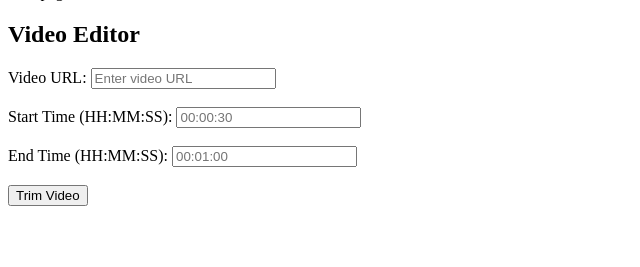
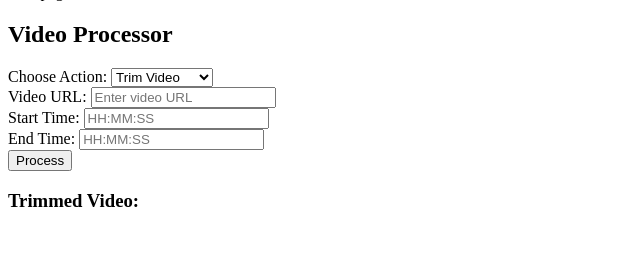
Before and after one commit to MaorS-Dig/first_exercise, a Flask app: template templates/index.html in a window 1280 px wide. Shown: the part 33-300 px from the top of the page, without its empty margins (0-640 px from the left). Run offline with Flask 3, Linux system fonts and the light colour scheme; the template is opened without the code that fills it, so the values that code supplies are empty.

Commit message:
added extract audio option to the web page

```diff
--- a/app.py
+++ b/app.py
@@ -29,12 +29,12 @@ def hello():
 
 def save_file(file_path):
     save_directory = "/app/videos/"  # Define a fixed directory inside the container
-    os.makedirs(save_directory, exist_ok=True)  # Ensure the folder exists
+    os.makedirs(save_directory, exist_ok=True)
 
     saved_path = os.path.join(save_directory, os.path.basename(file_path))
-    os.rename(file_path, saved_path)  # Move the file
+    os.rename(file_path, saved_path)
 
-    print(f"✅ File saved to: {saved_path}")  # Debugging log
+    print(f"✅ File saved to: {saved_path}")
     return saved_path
 
 
@@ -102,7 +102,7 @@ def trim_video():
         if result.returncode != 0:
             return jsonify({"error": "FFmpeg processing failed", "details": result.stderr.decode()}), 500
 
-        save_file(temp_output)  # Save the file in the project root
+        save_file(temp_output)
 
         # Return the video URL to be displayed on the webpage
         return jsonify({"message": "Processing complete", "redirect_url": "/watch"}), 200
@@ -133,38 +133,37 @@ def extract_audio():
     start = data.get('start')  # Format: HH:MM:SS or seconds
     end = data.get('end')  # Format: HH:MM:SS or seconds
 
+
     if not url or start is None or end is None:
-        return jsonify({"error": "Missing parameters (url, start, end)"}), 400
+        return jsonify({"error": "Missing parameters (url, start, end, format)"}), 400
+
+    response = requests.get(url, stream=True)
+    if response.status_code != 200:
+        return jsonify({"error": "Failed to fetch video from URL"}), 400
 
     temp_input = "temp_input.mp4"
-    temp_output = "temp_output_audio.mp3"
+    temp_output = f"extracted_audio.mp3"
 
-    try:
-        response = requests.get(url, stream=True)
-        if response.status_code != 200:
-            return jsonify({"error": "Failed to fetch video from URL"}), 400
+    with open(temp_input, "wb") as f:
+        for chunk in response.iter_content(chunk_size=1024):
+            f.write(chunk)
 
-        with open(temp_input, "wb") as f:
-            for chunk in response.iter_content(chunk_size=1024):
-                f.write(chunk)
+    command = [
+        "ffmpeg", "-i", temp_input,
+        "-ss", str(start), "-to", str(end),
+        "-q:a", "0", "-map", "a", temp_output
+    ]
 
-        command = [
-            "ffmpeg", "-i", temp_input,
-            "-ss", str(start), "-to", str(end),
-            "-q:a", "0", "-map", "a", temp_output
-        ]
+    result = subprocess.run(command, stdout=subprocess.PIPE, stderr=subprocess.PIPE)
 
-        result = subprocess.run(command, stdout=subprocess.PIPE, stderr=subprocess.PIPE)
-        if result.returncode != 0:
-            return jsonify({"error": "FFmpeg processing failed", "details": result.stderr.decode()}), 500
+    if os.path.exists(temp_input):
+        os.remove(temp_input)
 
-        saved_path = save_file(temp_output)
+    if result.returncode != 0:
+        return jsonify({"error": "FFmpeg processing failed", "details": result.stderr.decode()}), 500
 
-        return jsonify({"message": "Processing complete", "saved_path": saved_path}), 200
+    saved_audio_path = save_file(temp_output)
 
-    except Exception as e:
-        return jsonify({"error": "An error occurred", "details": str(e)}), 500
-
-    finally:
-        if os.path.exists(temp_input):
-            os.remove(temp_input)
+    # Return the audio URL for frontend
+    audio_url = f"/video/{os.path.basename(saved_audio_path)}"
+    return jsonify({"message": "Processing complete", "audio_url": audio_url}), 200
--- a/templates/index.html
+++ b/templates/index.html
@@ -3,55 +3,70 @@
 <head>
     <meta charset="UTF-8">
     <meta name="viewport" content="width=device-width, initial-scale=1.0">
-    <title>Video Trimmer</title>
+    <title>Video Processor</title>
     <script>
-        async function trimVideo() {
-            const url = document.getElementById("videoUrl").value;
-            const start = document.getElementById("startTime").value;
-            const end = document.getElementById("endTime").value;
+        function updateForm() {
+            const action = document.getElementById("action").value;
+            document.getElementById("video_section").style.display = action === "trim" ? "block" : "none";
+            document.getElementById("audio_section").style.display = action === "extract_audio" ? "block" : "none";
+        }
 
-            console.log("Sending request to /trim with:", url, start, end);
+        async function processVideo() {
+            const action = document.getElementById("action").value;
+            const url = document.getElementById("video_url").value;
+            const start = document.getElementById("start_time").value;
+            const end = document.getElementById("end_time").value;
 
-            try {
-                const response = await fetch('/trim', {
-                    method: 'POST',
-                    headers: { 'Content-Type': 'application/json' },
-                    body: JSON.stringify({ url, start, end })
-                });
+            const endpoint = action === "trim" ? "/trim" : "/extract_audio";
 
-                const result = await response.json();
-                console.log("Response from /trim:", result);
+            const response = await fetch(endpoint, {
+                method: "POST",
+                headers: { "Content-Type": "application/json" },
+                body: JSON.stringify({ url, start, end })
+            });
 
-                if (response.ok) {
-                    console.log("Redirecting to /watch...");
-                    window.location.href = "/watch";
+            const data = await response.json();
+
+            if (response.ok) {
+                if (action === "trim") {
+                    document.getElementById("video_player").src = data.video_url;
+                    document.getElementById("video_player").style.display = "block";
                 } else {
-                    document.getElementById("response").innerText = "Error: " + (result.error || "Unknown error");
+                    document.getElementById("audio_player").src = data.audio_url;
+                    document.getElementById("audio_player").style.display = "block";
                 }
-            } catch (error) {
-                console.error("Fetch error:", error);
-                document.getElementById("response").innerText = "Request failed";
+            } else {
+                alert("Error: " + data.error);
             }
         }
     </script>
-
 </head>
 <body>
     <p>This page has been visited {{ count }} times.</p>
 
-    <h2>Video Editor</h2>
+    <h2>Video Processor</h2>
+
+    <label>Choose Action:</label>
+    <select id="action" onchange="updateForm()">
+        <option value="trim">Trim Video</option>
+        <option value="extract_audio">Extract Audio</option>
+    </select><br>
 
     <label>Video URL:</label>
-    <input type="text" id="videoUrl" placeholder="Enter video URL"><br><br>
+    <input type="text" id="video_url" placeholder="Enter video URL"><br>
 
-    <label>Start Time (HH:MM:SS):</label>
-    <input type="text" id="startTime" placeholder="00:00:30"><br><br>
+    <label>Start Time:</label>
+    <input type="text" id="start_time" placeholder="HH:MM:SS"><br>
 
-    <label>End Time (HH:MM:SS):</label>
-    <input type="text" id="endTime" placeholder="00:01:00"><br><br>
+    <label>End Time:</label>
+    <input type="text" id="end_time" placeholder="HH:MM:SS"><br>
 
-    <button onclick="trimVideo()">Trim Video</button>
-    <pre id="response"></pre>
+    <button onclick="processVideo()">Process</button>
 
+    <h3 id="video_section">Trimmed Video:</h3>
+    <video id="video_player" controls style="display: none;"></video>
+
+    <h3 id="audio_section" style="display: none;">Extracted Audio:</h3>
+    <audio id="audio_player" controls style="display: none;"></audio>
 </body>
 </html>
```
